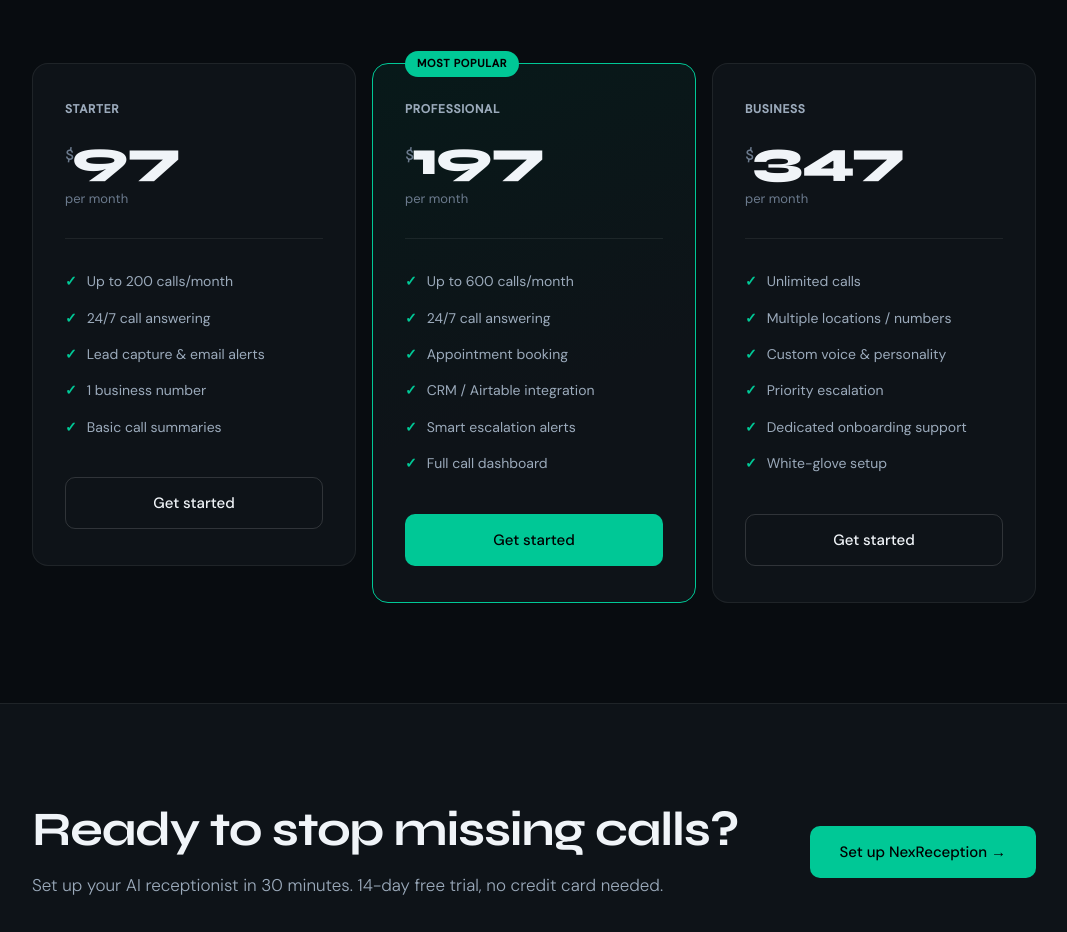
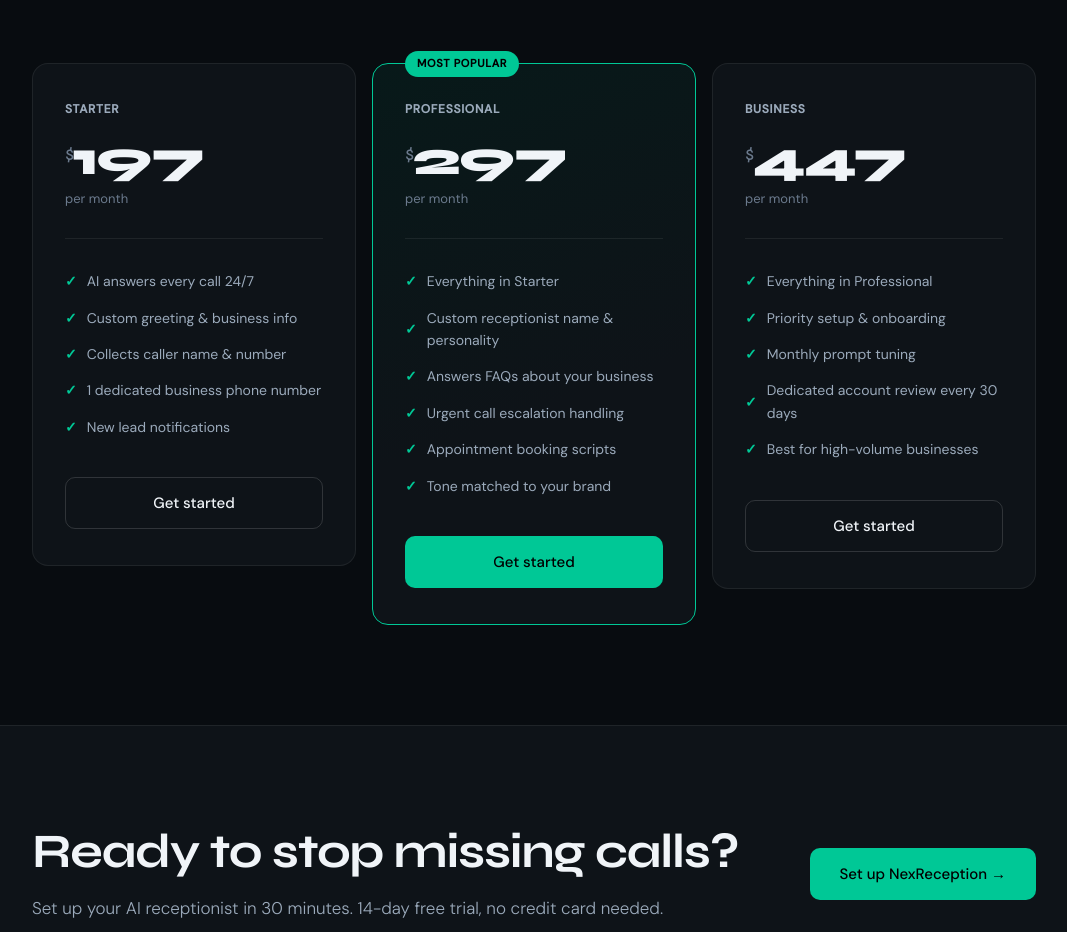
Before and after one commit to mitchdiamond11-create/nexreception, a Next.js app: page / in a window 1280 px wide. Shown: the part 3763-4695 px from the top of the page, without its empty margins (106-1173 px from the left). Built offline with nearby package versions, Linux system fonts and the light colour scheme.

Commit message:
Update pricing plans

```diff
--- a/app/page.tsx
+++ b/app/page.tsx
@@ -819,15 +819,15 @@
         <div className="pricing-grid">
           <div className="plan">
             <div className="plan-name">Starter</div>
-            <div className="plan-price"><span>$</span>97</div>
+            <div className="plan-price"><span>$</span>197</div>
             <div className="plan-period">per month</div>
             <div className="plan-divider" />
             <ul>
-              <li>Up to 200 calls/month</li>
-              <li>24/7 call answering</li>
-              <li>Lead capture & email alerts</li>
-              <li>1 business number</li>
-              <li>Basic call summaries</li>
+              <li>AI answers every call 24/7</li>
+              <li>Custom greeting &amp; business info</li>
+              <li>Collects caller name &amp; number</li>
+              <li>1 dedicated business phone number</li>
+              <li>New lead notifications</li>
             </ul>
             <a href="/onboarding" className="btn-plan">Get started</a>
           </div>
@@ -835,32 +835,31 @@
           <div className="plan featured">
             <div className="plan-badge">Most popular</div>
             <div className="plan-name">Professional</div>
-            <div className="plan-price"><span>$</span>197</div>
+            <div className="plan-price"><span>$</span>297</div>
             <div className="plan-period">per month</div>
             <div className="plan-divider" />
             <ul>
-              <li>Up to 600 calls/month</li>
-              <li>24/7 call answering</li>
-              <li>Appointment booking</li>
-              <li>CRM / Airtable integration</li>
-              <li>Smart escalation alerts</li>
-              <li>Full call dashboard</li>
+              <li>Everything in Starter</li>
+              <li>Custom receptionist name &amp; personality</li>
+              <li>Answers FAQs about your business</li>
+              <li>Urgent call escalation handling</li>
+              <li>Appointment booking scripts</li>
+              <li>Tone matched to your brand</li>
             </ul>
             <a href="/onboarding" className="btn-plan primary">Get started</a>
           </div>
 
           <div className="plan">
             <div className="plan-name">Business</div>
-            <div className="plan-price"><span>$</span>347</div>
+            <div className="plan-price"><span>$</span>447</div>
             <div className="plan-period">per month</div>
             <div className="plan-divider" />
             <ul>
-              <li>Unlimited calls</li>
-              <li>Multiple locations / numbers</li>
-              <li>Custom voice & personality</li>
-              <li>Priority escalation</li>
-              <li>Dedicated onboarding support</li>
-              <li>White-glove setup</li>
+              <li>Everything in Professional</li>
+              <li>Priority setup &amp; onboarding</li>
+              <li>Monthly prompt tuning</li>
+              <li>Dedicated account review every 30 days</li>
+              <li>Best for high-volume businesses</li>
             </ul>
             <a href="/onboarding" className="btn-plan">Get started</a>
           </div>
```
